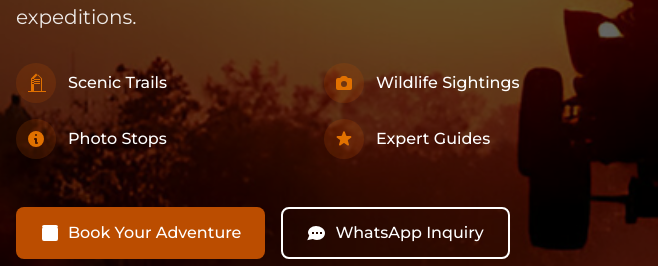
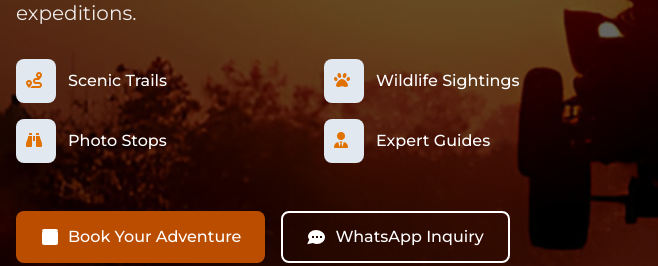
Before and after one commit to ClaudiusMainja/wild_rides_africa, a plain HTML site: page index.html in a window 1280 px wide. Shown: the part 631-897 px from the top of the page, 0-658 px from the left. Drawn offline with nearby package versions, Linux system fonts and the light colour scheme.

Commit message:
Feature edited on the icons to use fontawesome icons and use appropriate icons

```diff
--- a/index.html
+++ b/index.html
@@ -234,41 +234,35 @@
                 </p>
 
                 <!-- Features -->
+            <div class="max-w-2xl" style="">
+        <!-- Features -->
         <div class="grid grid-cols-2 gap-4">
             <div class="flex items-center gap-3 group">
-                        <div class="bg-amber-700/20 p-2.5 rounded-full group-hover:bg-amber-700 transition-colors">
-                            <svg xmlns="http://www.w3.org/2000/svg" class="h-5 w-5 text-amber-600 group-hover:text-white transition-colors" viewBox="0 0 20 20" fill="currentColor">
-                                <path fill-rule="evenodd" d="M12 1.586l-4 4V18h8V5.586l-4-4zM2 19h18v-1H2v1zm8-18.414l5 5V18H5V5.586l5-5zM6 6h8v1H6V6zm0 2h8v1H6V8zm0 2h8v1H6v-1z" clip-rule="evenodd" />
-                            </svg>
+                <div class="bg-slate-200 p-2.5 rounded-lg group-hover:bg-amber-700 transition-colors">
+                    <i class="fas fa-route h-5 w-5 text-amber-600 group-hover:text-white transition-colors"></i>
                 </div>
                 <span class="text-white font-medium">Scenic Trails</span>
             </div>
             <div class="flex items-center gap-3 group">
-                        <div class="bg-amber-700/20 p-2.5 rounded-full group-hover:bg-amber-700 transition-colors">
-                            <svg xmlns="http://www.w3.org/2000/svg" class="h-5 w-5 text-amber-600 group-hover:text-white transition-colors" viewBox="0 0 20 20" fill="currentColor">
-                                <path fill-rule="evenodd" d="M4 5a2 2 0 00-2 2v8a2 2 0 002 2h12a2 2 0 002-2V7a2 2 0 00-2-2h-1.586a1 1 0 01-.707-.293l-1.121-1.121A2 2 0 0011.172 3H8.828a2 2 0 00-1.414.586L6.293 4.707A1 1 0 015.586 5H4zm6 9a3 3 0 100-6 3 3 0 000 6z" clip-rule="evenodd" />
-                            </svg>
+                <div class="bg-slate-200 p-2.5 rounded-lg group-hover:bg-amber-700 transition-colors">
+                    <i class="fas fa-paw h-5 w-5 text-amber-600 group-hover:text-white transition-colors"></i>
                 </div>
                 <span class="text-white font-medium">Wildlife Sightings</span>
             </div>
             <div class="flex items-center gap-3 group">
-                        <div class="bg-amber-700/20 p-2.5 rounded-full group-hover:bg-amber-700 transition-colors">
-                            <svg xmlns="http://www.w3.org/2000/svg" class="h-5 w-5 text-amber-600 group-hover:text-white transition-colors" viewBox="0 0 20 20" fill="currentColor">
-                                <path fill-rule="evenodd" d="M18 10a8 8 0 11-16 0 8 8 0 0116 0zm-7-4a1 1 0 11-2 0 1 1 0 012 0zM9 9a1 1 0 000 2v3a1 1 0 001 1h1a1 1 0 100-2v-3a1 1 0 00-1-1H9z" clip-rule="evenodd" />
-                            </svg>
+                <div class="bg-slate-200 p-2.5 rounded-lg group-hover:bg-amber-700 transition-colors">
+                    <i class="fas fa-binoculars h-5 w-5 text-amber-600 group-hover:text-white transition-colors"></i>
                 </div>
                 <span class="text-white font-medium">Photo Stops</span>
             </div>
             <div class="flex items-center gap-3 group">
-                        <div class="bg-amber-700/20 p-2.5 rounded-full group-hover:bg-amber-700 transition-colors">
-                            <svg xmlns="http://www.w3.org/2000/svg" class="h-5 w-5 text-amber-600 group-hover:text-white transition-colors" viewBox="0 0 20 20" fill="currentColor">
-                                <path d="M9.049 2.927c.3-.921 1.603-.921 1.902 0l1.07 3.292a1 1 0 00.95.69h3.462c.969 0 1.371 1.24.588 1.81l-2.8 2.034a1 1 0 00-.364 1.118l1.07 3.292c.3.921-.755 1.688-1.54 1.118l-2.8-2.034a1 1 0 00-1.175 0l-2.8 2.034c-.784.57-1.838-.197-1.539-1.118l1.07-3.292a1 1 0 00-.364-1.118L2.98 8.72c-.783-.57-.38-1.81.588-1.81h3.461a1 1 0 00.951-.69l1.07-3.292z" />
-                            </svg>
+                <div class="bg-slate-200 p-2.5 rounded-lg group-hover:bg-amber-700 transition-colors">
+                    <i class="fas fa-user-tie h-5 w-5 text-amber-600 group-hover:text-white transition-colors"></i>
                 </div>
                 <span class="text-white font-medium">Expert Guides</span>
             </div>
         </div>
-
+    </div>
                 <!-- Call to Action -->
                 <div class="flex flex-col sm:flex-row gap-4 pt-4">
                     <a href="mailto:info@wildridesafrica.com" class="bg-amber-700 hover:bg-amber-600 text-white font-medium px-6 py-3 rounded-lg transition-colors flex items-center justify-center gap-2">
```
Lines whose indentation alone changed are shown as unchanged.
